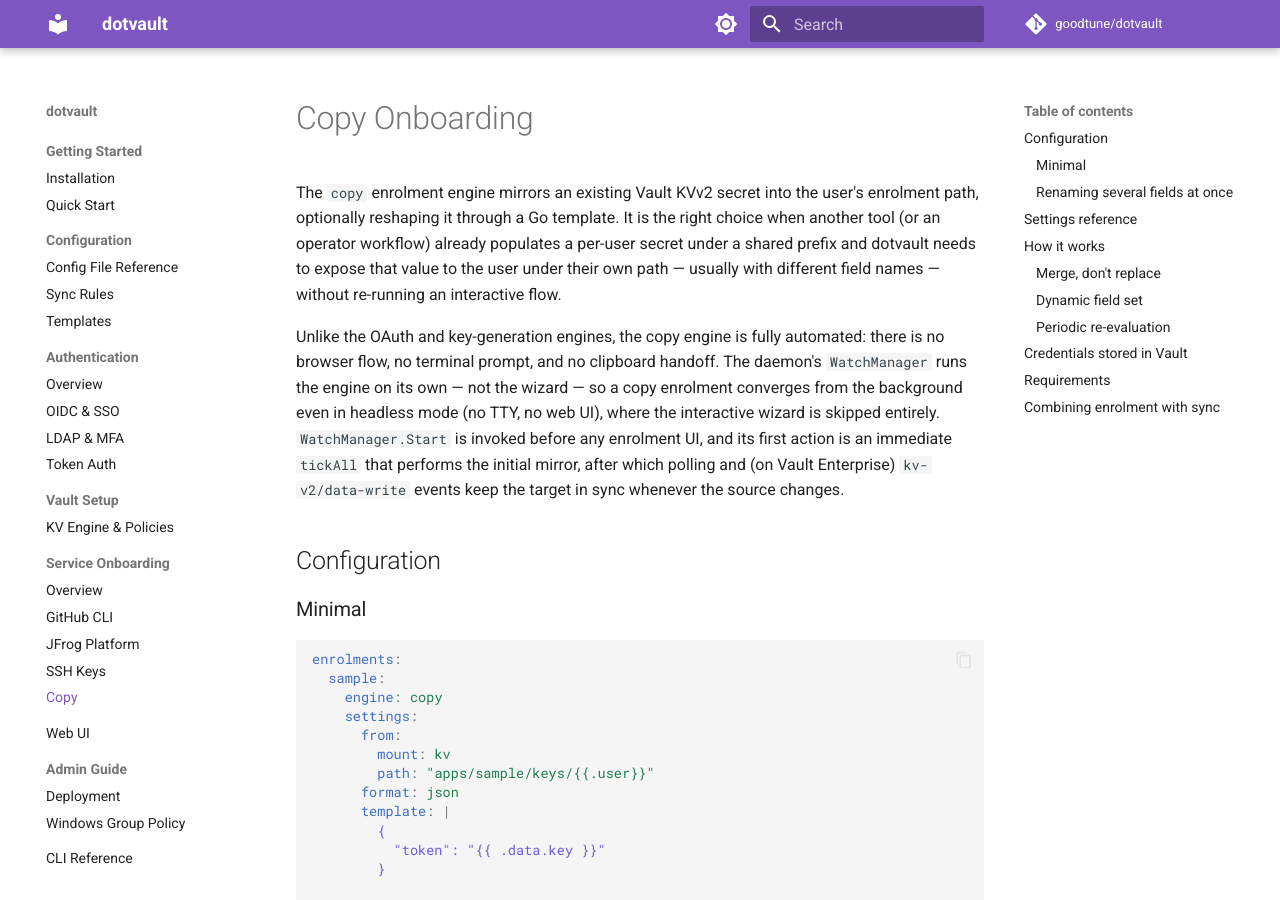
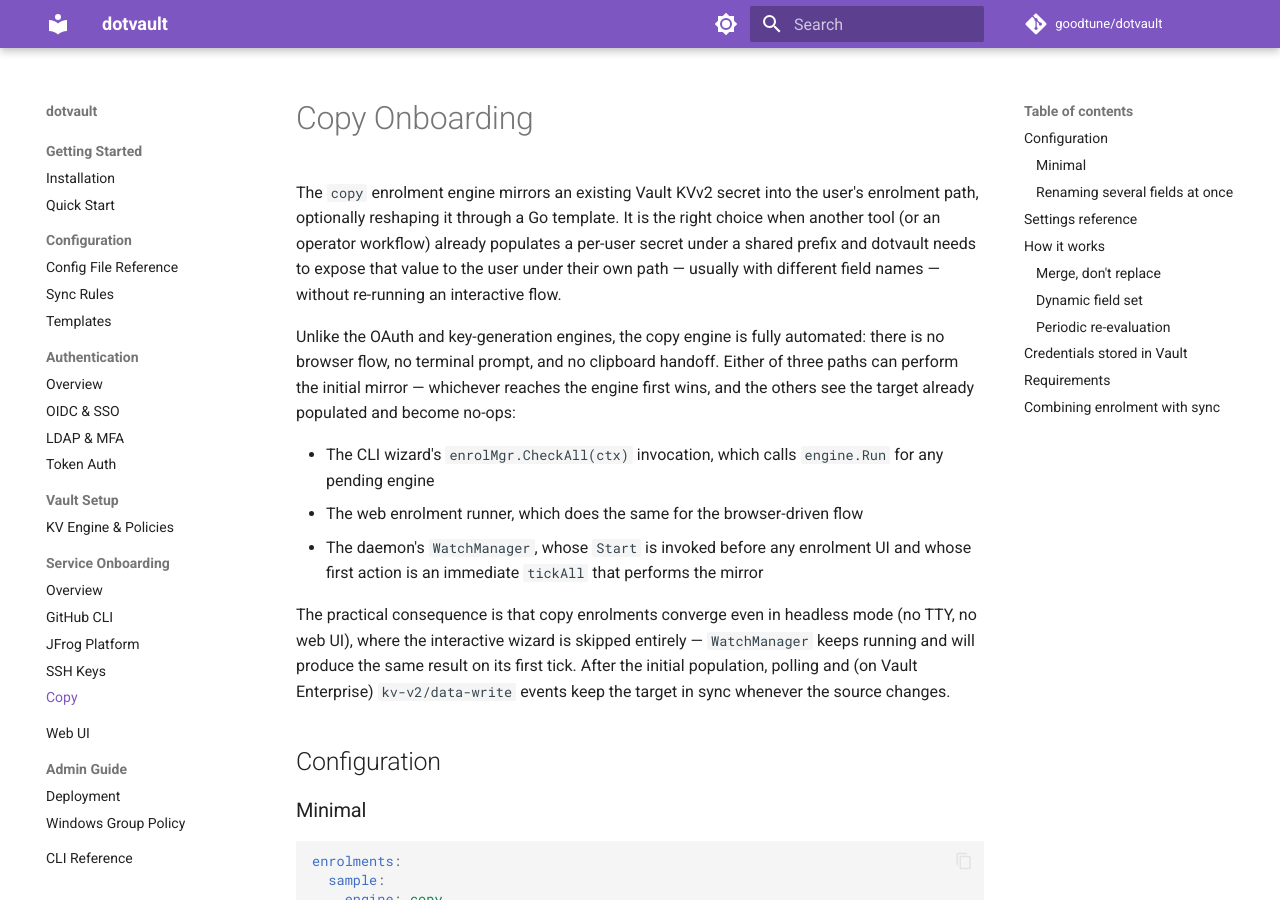
Before and after one commit to goodtune/dotvault, an MkDocs documentation site: the page built from docs/services/copy.md, in a window 1280 px wide and 900 px high. Built offline with MkDocs 1.6.1 and Material for MkDocs 9.7.7, drawn with Linux system fonts in a browser that asks for light colours; comment, search, counter and statistics services are not loaded.

Commit message:
docs(services/copy): list all three execution paths for first mirror
Previous fix overcorrected: said the WatchManager (not the wizard) ran
the engine. In practice three paths all call `engine.Run` for pending
copy enrolments — the CLI wizard via `enrolMgr.CheckAll`
(`wizard.go:39`), the web enrolment runner (`enrol_runner.go:369`),
and `WatchManager.tickAll`. Whichever reaches Vault first wins; the
others become no-ops. The original "fully background, never via the
wizard" framing was wrong about which path runs the engine, even
though the headless-mode point still holds. Reword to enumerate the
three paths explicitly and keep the headless-mode guarantee as a
consequence rather than the framing.

```diff
--- a/docs/services/copy.md
+++ b/docs/services/copy.md
@@ -2,7 +2,13 @@
 
 The `copy` enrolment engine mirrors an existing Vault KVv2 secret into the user's enrolment path, optionally reshaping it through a Go template. It is the right choice when another tool (or an operator workflow) already populates a per-user secret under a shared prefix and dotvault needs to expose that value to the user under their own path — usually with different field names — without re-running an interactive flow.
 
-Unlike the OAuth and key-generation engines, the copy engine is fully automated: there is no browser flow, no terminal prompt, and no clipboard handoff. The daemon's `WatchManager` runs the engine on its own — not the wizard — so a copy enrolment converges from the background even in headless mode (no TTY, no web UI), where the interactive wizard is skipped entirely. `WatchManager.Start` is invoked before any enrolment UI, and its first action is an immediate `tickAll` that performs the initial mirror, after which polling and (on Vault Enterprise) `kv-v2/data-write` events keep the target in sync whenever the source changes.
+Unlike the OAuth and key-generation engines, the copy engine is fully automated: there is no browser flow, no terminal prompt, and no clipboard handoff. Either of three paths can perform the initial mirror — whichever reaches the engine first wins, and the others see the target already populated and become no-ops:
+
+- The CLI wizard's `enrolMgr.CheckAll(ctx)` invocation, which calls `engine.Run` for any pending engine
+- The web enrolment runner, which does the same for the browser-driven flow
+- The daemon's `WatchManager`, whose `Start` is invoked before any enrolment UI and whose first action is an immediate `tickAll` that performs the mirror
+
+The practical consequence is that copy enrolments converge even in headless mode (no TTY, no web UI), where the interactive wizard is skipped entirely — `WatchManager` keeps running and will produce the same result on its first tick. After the initial population, polling and (on Vault Enterprise) `kv-v2/data-write` events keep the target in sync whenever the source changes.
 
 ## Configuration
 
```
